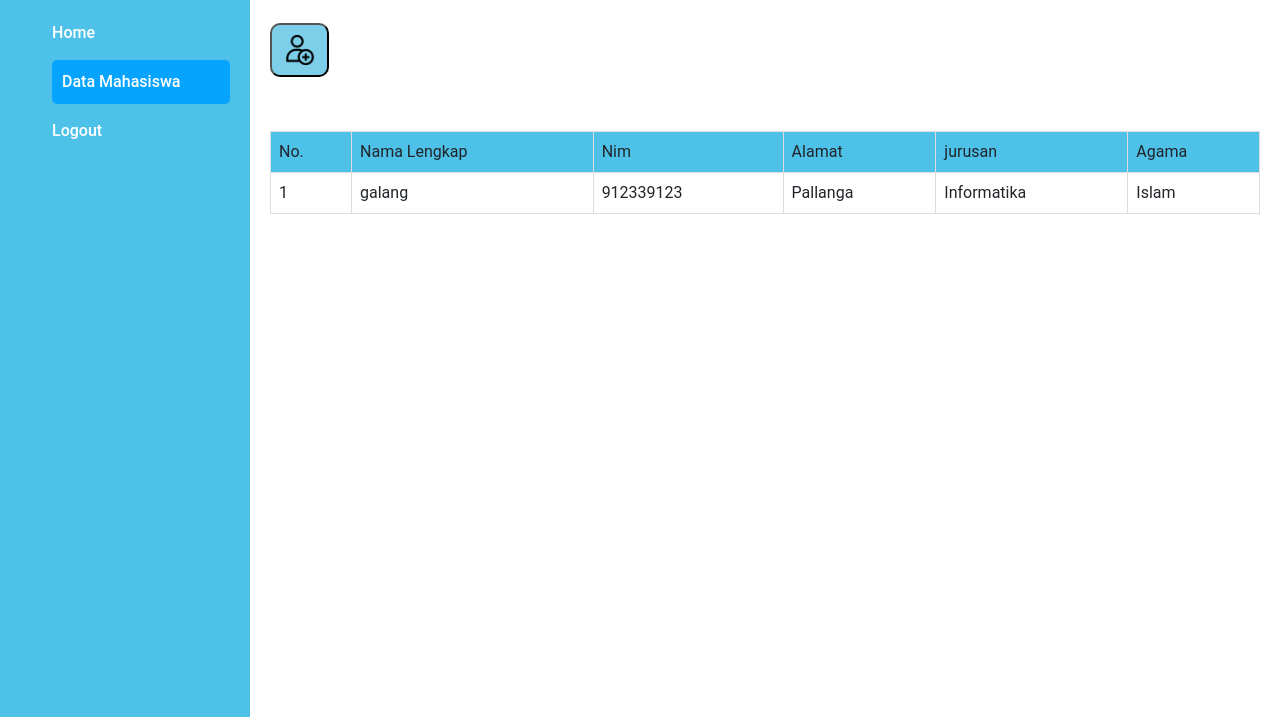
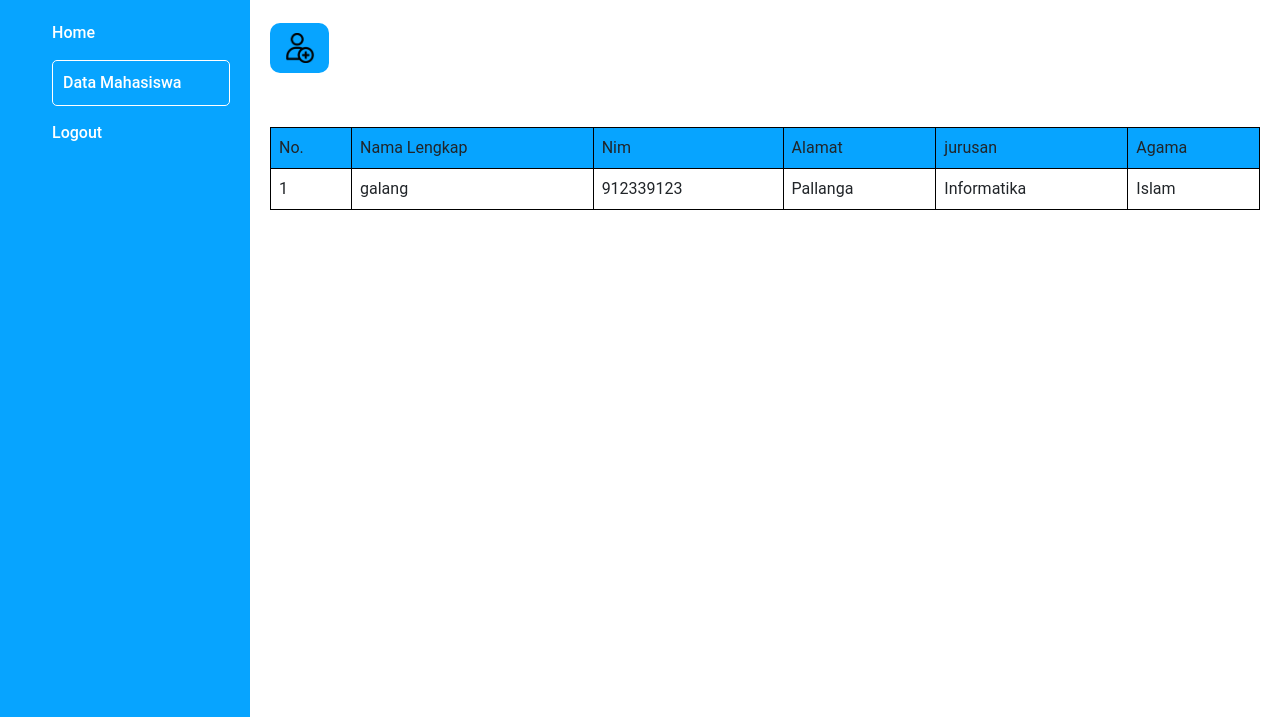
Before and after one commit to Galang0304/Web_DataMahasiswa, a plain HTML site: page data_mahasiswa.html in a window 1280 px wide. Shown: the part 83-800 px from the top of the page. Drawn offline with Linux system fonts and the light colour scheme; files that its build step writes are made by us from their sources.

Commit message:
fix-update

```diff
--- a/assests/dashboard.css
+++ b/assests/dashboard.css
@@ -12,7 +12,7 @@ body {
 
 .sidebar {
     width: 250px;
-    background-color: #4ec1e9;
+    background-color: #07a4ff;
     color: #fff;
     padding: 20px;
     height: 100vh;
@@ -47,6 +47,7 @@ nav ul li a {
 nav ul li.active a {
     background-color: #07a4ff;
     padding: 10px;
+    border: 1px solid rgb(255, 255, 255);
     border-radius: 5px;
 }
 
@@ -68,7 +69,6 @@ nav ul li.active a {
     padding: 5px;
     color: #333;
     flex-wrap: wrap;
-    background-color: #07a4ff4e;
     width: 25%;
     height: 10%;
     border-radius: 8px;
--- a/assests/data-mahasiswa.css
+++ b/assests/data-mahasiswa.css
@@ -8,18 +8,19 @@ table {
     border-collapse: collapse;
 }
 th, td {
-    border: 1px solid #ddd;
+    border: 1px solid #000000;
     padding: 8px;
     text-align: left;
 }
 
 button {
     width: 6%;
-    background-color: #7dcee9;
+    background-color: #07a4ff;
     padding: 10px;
     margin-bottom: 30px;
     margin-top: 3%;
     border-radius: 10px;
+    border: white;
 
 }
 button:hover{
--- a/assests/style.css
+++ b/assests/style.css
@@ -1,5 +1,5 @@
 body {
-    background-color: #4ec1e9;
+    background-color: #07a4ff;
     font-family: Arial, sans-serif;
 }
 
--- a/data_mahasiswa.html
+++ b/data_mahasiswa.html
@@ -33,7 +33,7 @@
         </label>
 
         <table>
-            <tr style="background-color: #4ec1e9;">
+            <tr style="background-color: #07a4ff;">
                 <td>No.</td>
                 <td>Nama Lengkap</td>
                 <td>Nim</td>
```
Also changed, not shown: index.html (+1 -1 lines).
